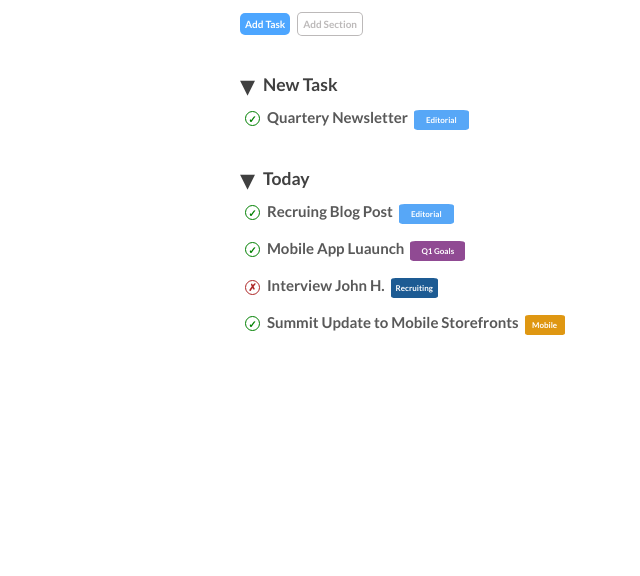
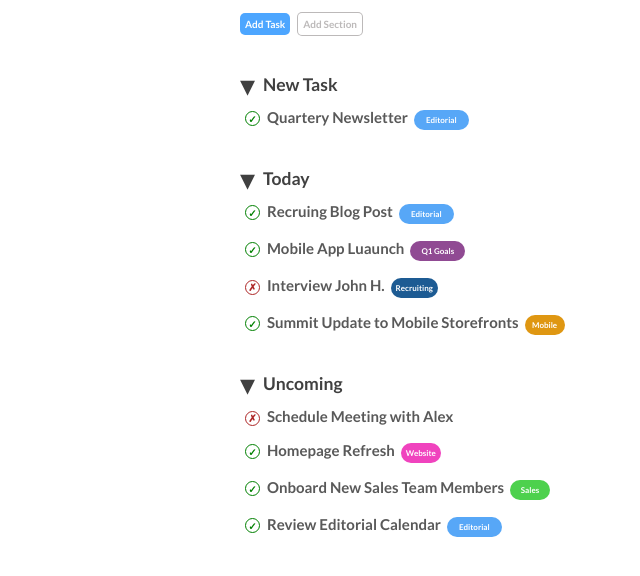
Before and after one commit to vvalcarcell/html-css-toboolist, a plain HTML site: page index.html in a window 1280 px wide. Shown: the part 68-644 px from the top of the page, without its empty margins (0-640 px from the left). Drawn offline with Linux system fonts and the light colour scheme; a web font is replaced by a local one.

Commit message:
full-list

```diff
--- a/css/style.css
+++ b/css/style.css
@@ -99,7 +99,7 @@ h3, .arrow {
     font-size: 8px;
     text-align: center;
     padding: 5px;
-    border-radius: 10%;
+    border-radius: 12px;
     height: 20px;
     margin-left: 3px;
 }
@@ -133,3 +133,12 @@ h3, .arrow {
     background-color: #df9712;
     width: 40px;
 }
+
+.website {
+    background-color: #f043be;
+}
+
+.sales {
+    background-color: rgb(77, 209, 77);
+    width: 40px;
+}
--- a/index.html
+++ b/index.html
@@ -64,24 +64,40 @@
                         <span class="description">Summit Update to Mobile Storefronts</span>
                         <div class="tag mobile">Mobile</div>
                     </li>
-
-
-
                 </ul>
-
             </section>
 
+            <section class="list three">
+                <div class="entity arrow">&dtrif;</div>
+                <h3>Uncoming</h3>
+                <ul>
+                    <li>
+                        <div class="entity cross">&cross;</div>
+                        <span class="description">Schedule Meeting with Alex</span>
+                    </li>
 
+                    <li>
+                        <div class="entity check">&#10003;</div>
+                        <span class="description">Homepage Refresh</span>
+                        <div class="tag website">Website</div>
+                    </li>
 
+                    <li>
+                        <div class="entity check">&#10003;</div>
+                        <span class="description">Onboard New Sales Team Members</span>
+                        <div class="tag sales">Sales</div>
+                    </li>
 
-
-
-
-
+                    <li>
+                        <div class="entity check">&#10003;</div>
+                        <span class="description">Review Editorial Calendar</span>
+                        <div class="tag editorial">Editorial</div>
+                    </li>
+                </ul>
+            </section>
 
         </main>
     </div>
-
 </body>
 
 </html>
```
